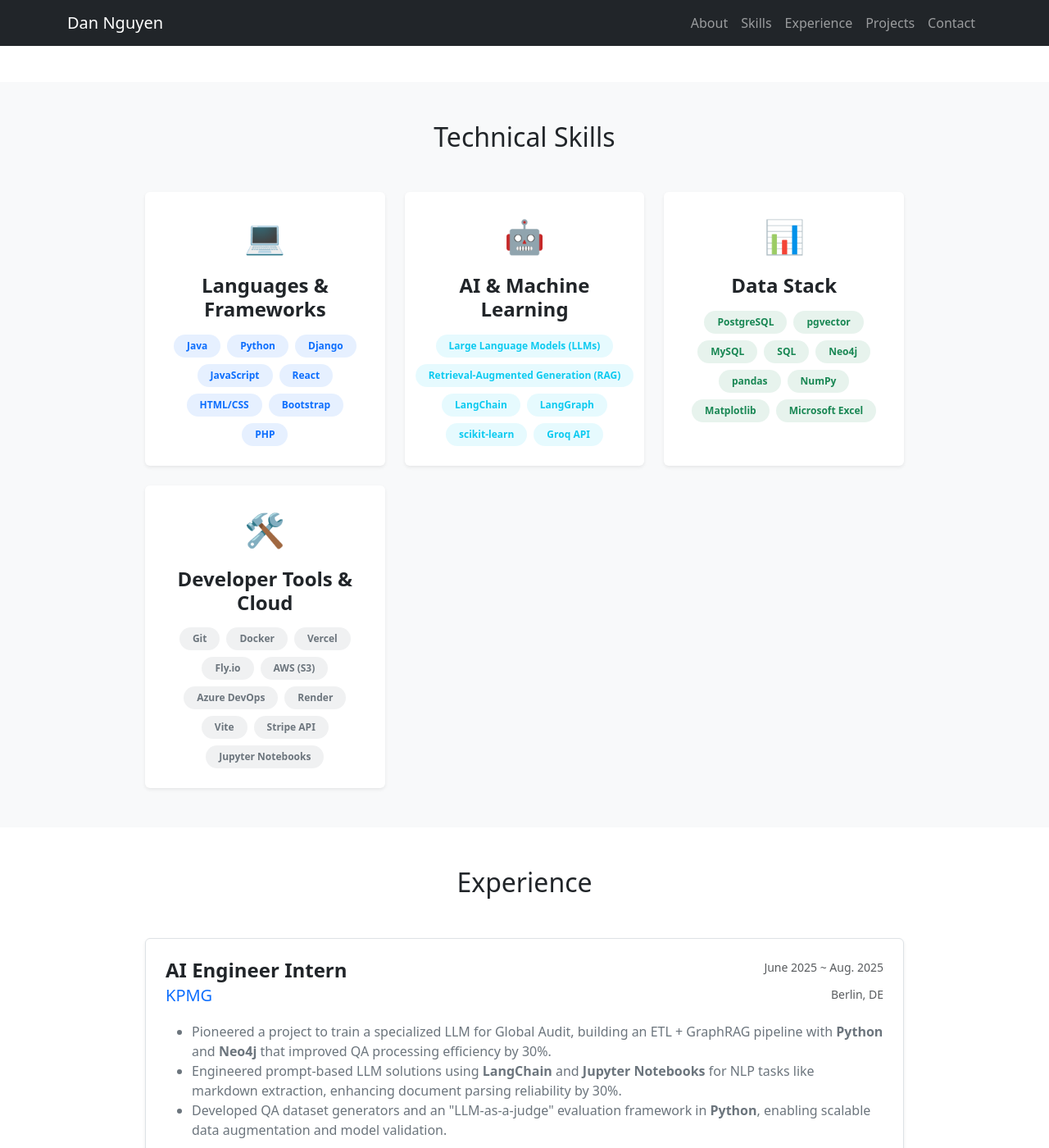
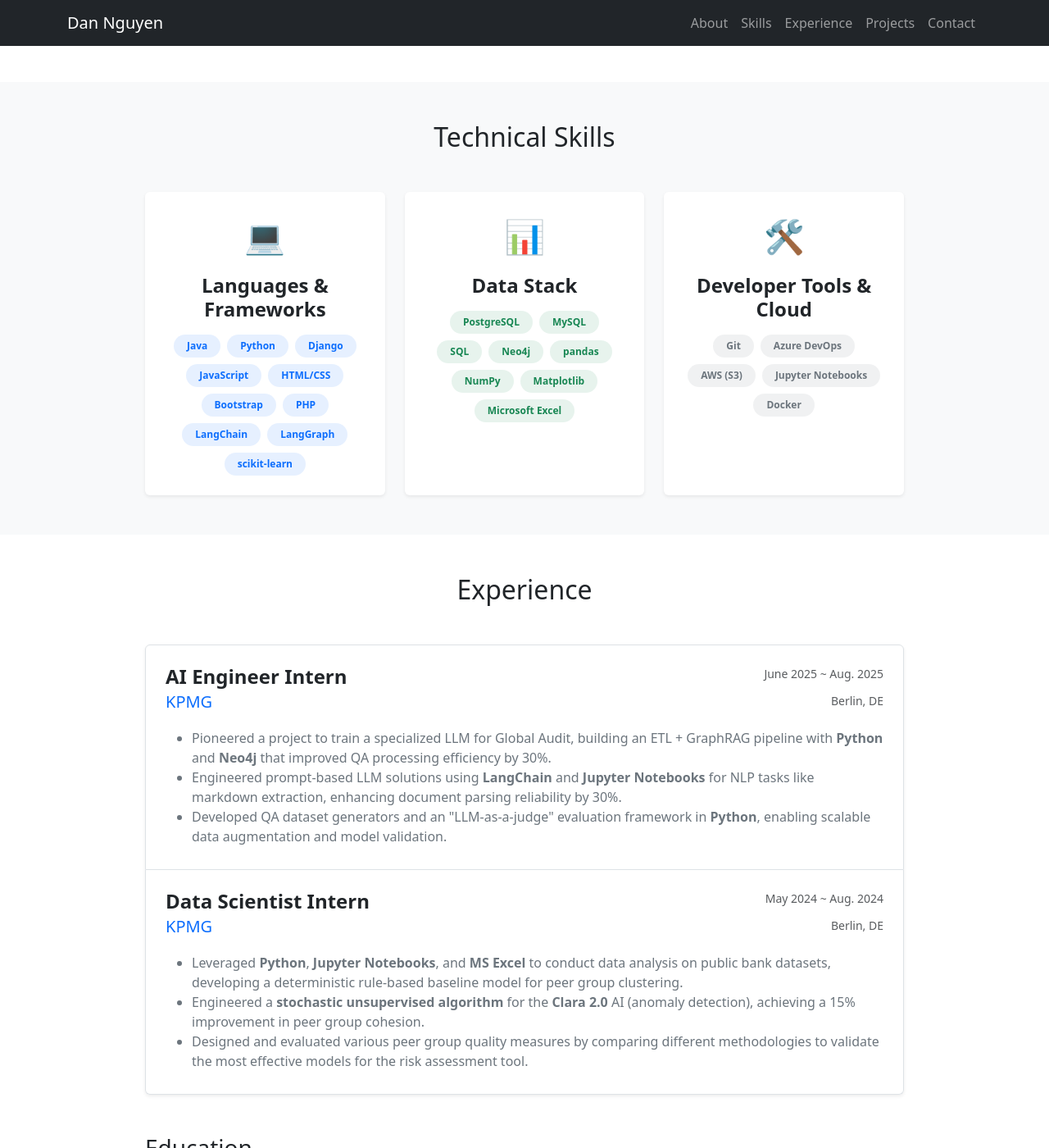
Before and after one commit to dannguyen111/dannguyen111.github.io, a Jekyll site: the page built from index.html, in a window 1280 px wide and 1400 px high, scrolled down 675 px. Shown: the whole window at 82% size. Built offline with Jekyll 4.4.1, drawn with Linux system fonts in a browser that asks for light colours.

Commit message:
fixed skills list

```diff
--- a/_data/skills.yml
+++ b/_data/skills.yml
@@ -1,33 +1,23 @@
 - category: "Languages & Frameworks"
-  icon: "💻"
-  color: "primary"
+  icon: "💻" # You can use HTML entities or Emojis
+  color: "primary" # Bootstrap color class (blue)
   items:
     - Java
     - Python
     - Django
     - JavaScript
-    - React
     - HTML/CSS
     - Bootstrap
     - PHP
-
-- category: "AI & Machine Learning"
-  icon: "🤖"
-  color: "info" # Bootstrap color class (light blue)
-  items:
-    - Large Language Models (LLMs)
-    - Retrieval-Augmented Generation (RAG)
     - LangChain
     - LangGraph
     - scikit-learn
-    - Groq API
 
 - category: "Data Stack"
   icon: "📊"
-  color: "success"
+  color: "success" # Bootstrap color class (green)
   items:
     - PostgreSQL
-    - pgvector
     - MySQL
     - SQL
     - Neo4j
@@ -38,15 +28,10 @@
 
 - category: "Developer Tools & Cloud"
   icon: "🛠️"
-  color: "secondary"
+  color: "secondary" # Bootstrap color class (gray)
   items:
     - Git
+    - Azure DevOps
+    - AWS (S3)
+    - Jupyter Notebooks
     - Docker
-    - Vercel
-    - Fly.io
-    - AWS (S3)
-    - Azure DevOps
-    - Render
-    - Vite
-    - Stripe API
-    - Jupyter Notebooks
```
